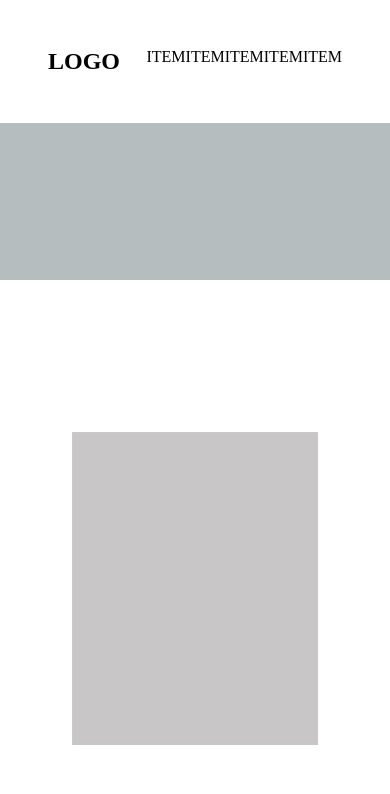
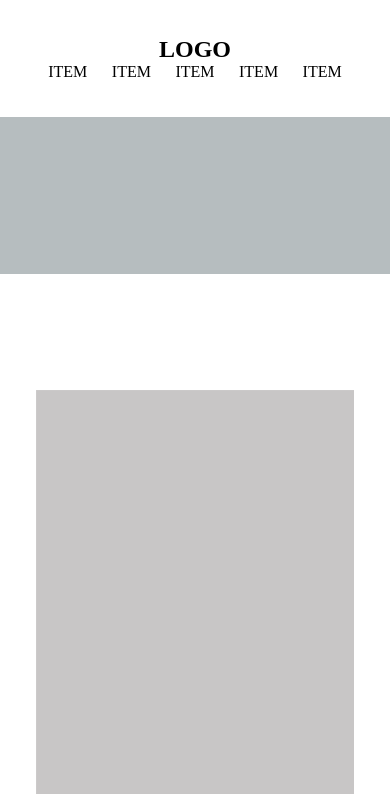
Before and after one commit to CoderTayrone/Display-Grid, a plain HTML site: page index.html in a window 390 px wide. Shown: the top 794 px of the page. Drawn offline with Linux system fonts and the light colour scheme.

Commit message:
First Commit

```diff
--- a/style.css
+++ b/style.css
@@ -44,11 +44,16 @@ nav a{
 @media (max-width: 1200px){
     .cards_produtos{
         grid-template-columns: repeat(2, 1fr);
-        padding: 48px;
+        padding: 12px;
     }
 }
 
 @media (max-width: 600px){
+    .container_nav{
+        grid-template-columns: 1fr;
+        margin: 12px;
+        text-align: center;
+    }
     .cards_produtos{
         grid-template-columns: 1fr;
     }
```
